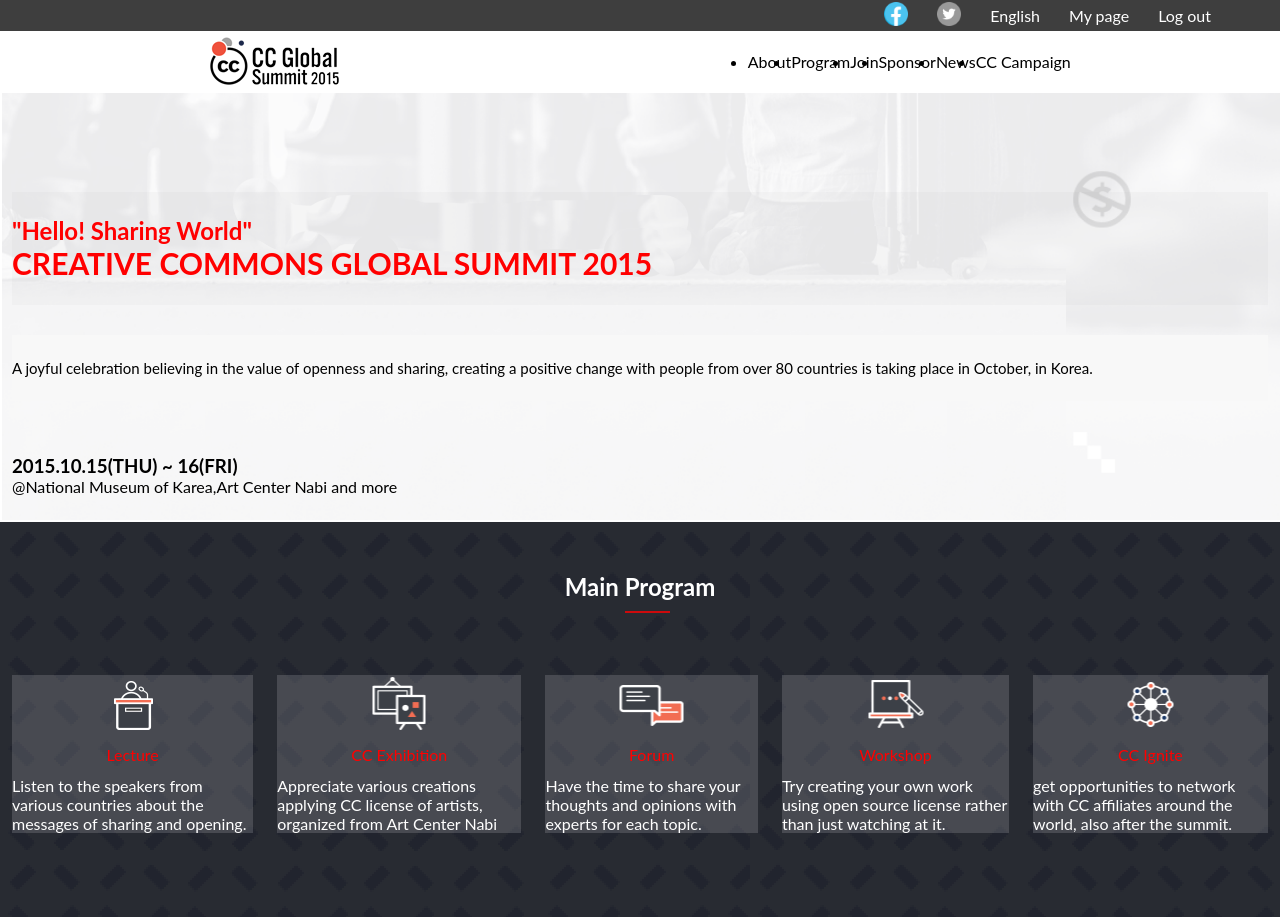
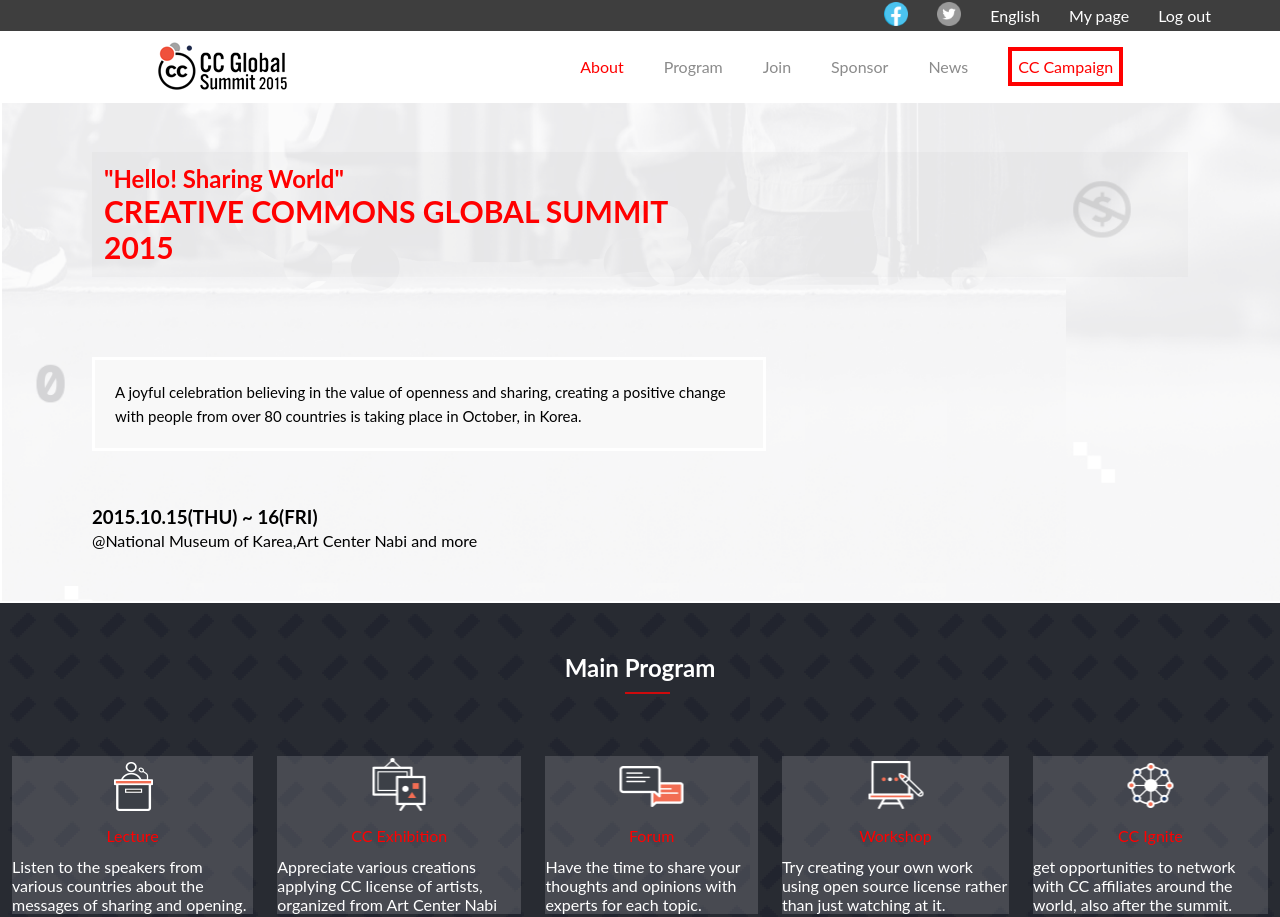
Before and after one commit to Surafels/Capstone_Project, a website: page .index.html in a window 1280 px wide. Shown: the top 917 px of the page. Drawn offline with Linux system fonts and the light colour scheme.

Commit message:
Update styles for desktop version main page

```diff
--- a/styles.css
+++ b/styles.css
@@ -61,6 +61,7 @@
 .topic{
     color: red;
     font-size: 30px;
+    width: 96%;
 }
 .detail{
    background:#F8F8F8;
@@ -288,13 +289,46 @@
         display: flex;
         justify-content: space-around;
         align-items: center;
-        padding: 5px;
+        padding: 10px;
     }
     .top-desk{
         display:flex;
+
+    }
+    .ab-desk{
+        color: red;
+    }
+    .desk-cc{
+        color: red;
+        border: 4px solid red;
+        padding: 6px;
     }
     .desk-list{
         display: flex;
+        list-style: none;
+        gap:40px;
+        color: #868686f5;
+        align-items: center;
+    }
+    .section-head{
+        margin:  50px 80px;
+        padding: 12px;
+    }
+    .detail{
+
+        margin: 0 80px;
+        width: 50%;
+        display: flex;
+        align-content: end;
+        border: 3px solid white;
+        padding: 20px;
+        line-height: 24px;
+    }
+    .main-bottom{
+        margin: 0px 80px;
+        margin-bottom: 24px;
+        line-height: 24px;
+    }
     }
     .join-glo{
         display: none;
```
Also changed, not shown: .index.html.
